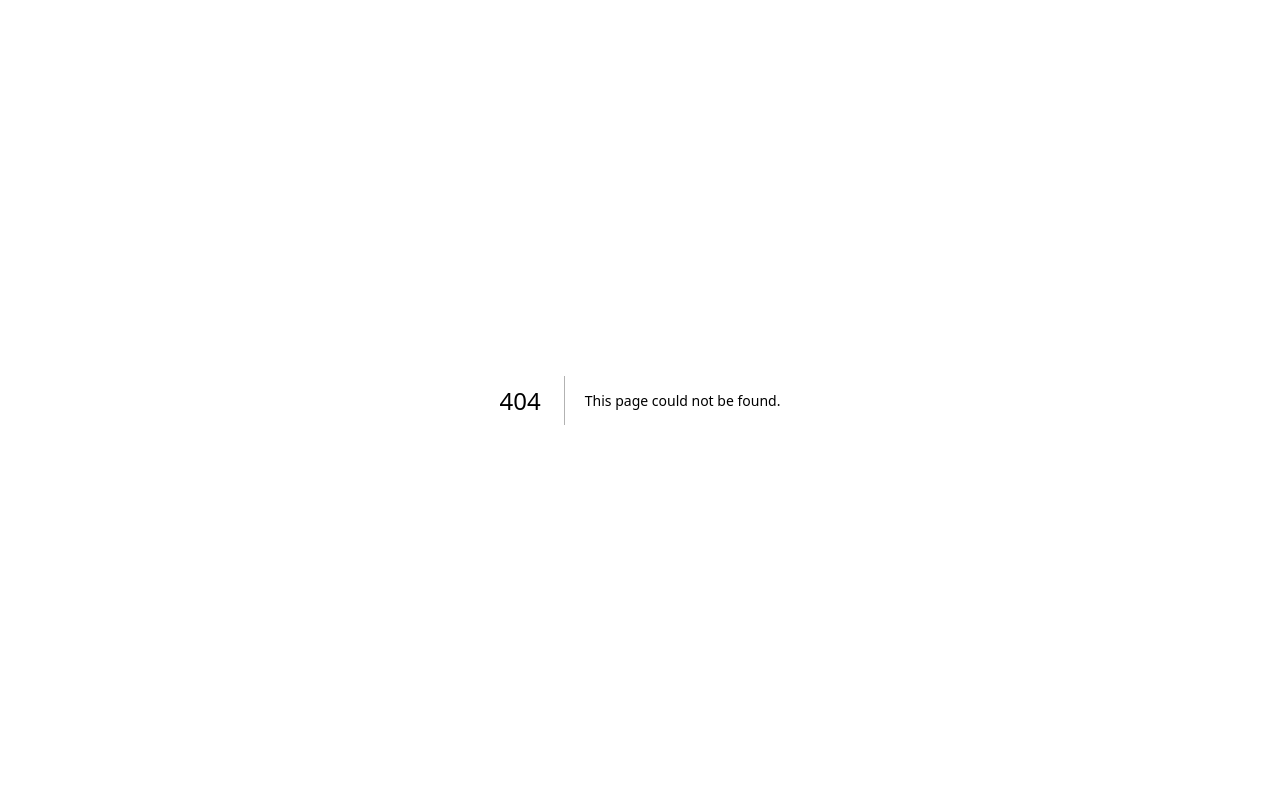
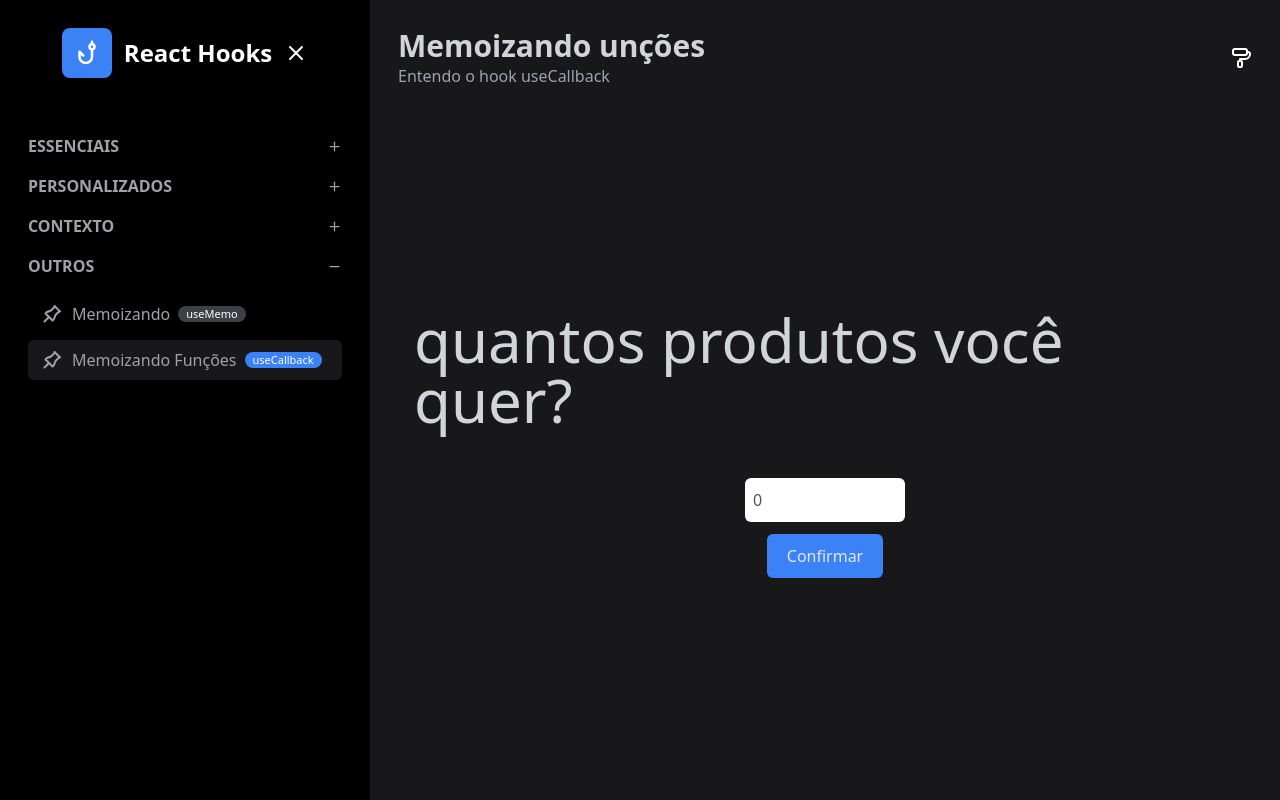
Before and after one commit to C3As/react-hooks, a Next.js app: page /outros/memoizandoFuncoes in a window 1280 px wide. Before the commit this address had no page. Built offline with nearby package versions, Linux system fonts and the light colour scheme.

Commit message:
aulas 47 e 48 - useCallback

```diff
--- /dev/null
+++ b/src/components/template/BotaoMemoizado.tsx
@@ -0,0 +1,44 @@
+import React from "react";
+
+export interface BotaoProps {
+  icone?: any;
+  texto?: string;
+  cor?: string;
+  tamanho?: "xs" | "md" | "lg" | "xl" | "2xl" | "3xl";
+  redondo?: boolean;
+  onClick?: (e: any) => void;
+  className?: string;
+}
+
+function Botao(props: BotaoProps) {
+  function tamanho() {
+    if (props.tamanho === "xs") return 9;
+    if (props.tamanho === "lg") return 14;
+    if (props.tamanho === "xl") return 16;
+    if (props.tamanho === "2xl") return 20;
+    if (props.tamanho === "3xl") return 24;
+    return 11;
+  }
+
+  return (
+    <button
+      className={`
+            flex items-center gap-2 px-5 h-${tamanho()}
+            hover:bg-opacity-80 select-none
+            ${
+              props.redondo
+                ? `rounded-full justify-center w-${tamanho()}`
+                : `rounded-md justify-center`
+            }
+            ${props.cor ?? "bg-blue-500"}
+            ${`text-${props.tamanho ?? "base"}`}
+            ${props.className ?? ""}
+        `}
+      onClick={props.onClick}
+    >
+      {props.icone ? props.icone : null}
+      {props.texto ? props.texto : null}
+    </button>
+  );
+}
+export default React.memo(Botao)
--- a/src/data/constants/secoesMenu.tsx
+++ b/src/data/constants/secoesMenu.tsx
@@ -116,6 +116,12 @@
         tag: "useMemo",
         icone: <IconPin />,
       },
+      {
+        titulo: "Memoizando Funções",
+        url: "/outros/memoizandoFuncoes",
+        tag: "useCallback",
+        icone: <IconPin />,
+      },
     ],
   },
 ];
--- /dev/null
+++ b/src/pages/outros/memoizandoFuncoes.tsx
@@ -0,0 +1,32 @@
+import InputFormatado from "@/src/components/formulario/InputFormatado";
+import BotaoMemoizado from "@/src/components/template/BotaoMemoizado";
+import Display from "@/src/components/template/Display";
+import Flex from "@/src/components/template/Flex";
+import Pagina from "@/src/components/template/Pagina";
+import { useCallback, useState } from "react";
+
+export default function Memoizandouncoes() {
+  const [quantidade, setQuantidade] = useState(0);
+
+  const finalizar = useCallback(function(e) {
+    e.preventDefault(); // para evitar refresh ao clicar no botão
+    window.alert("Compra finalizada!");
+    setQuantidade(0);
+  },[]);
+
+  return (
+    <Pagina titulo="Memoizando unções" subtitulo="Entendo o hook useCallback">
+      <Display texto="quantos produtos você quer?" />
+      <form>
+        <Flex col center>
+          <InputFormatado
+            valor={quantidade}
+            tipo="number"
+            onInput={(e) => setQuantidade(+e.target.value)}
+          ></InputFormatado>
+          <BotaoMemoizado texto="Confirmar" onClick={finalizar}/>
+        </Flex>
+      </form>
+    </Pagina>
+  );
+}
```
Also changed, not shown: 1 other file (tests, documents, lock files or other folders).
